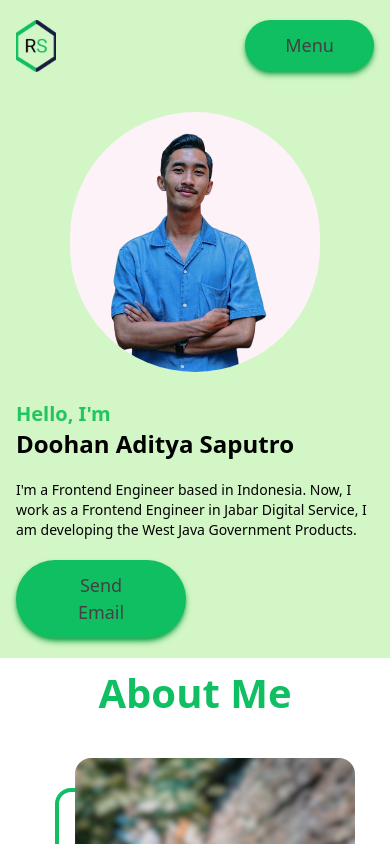
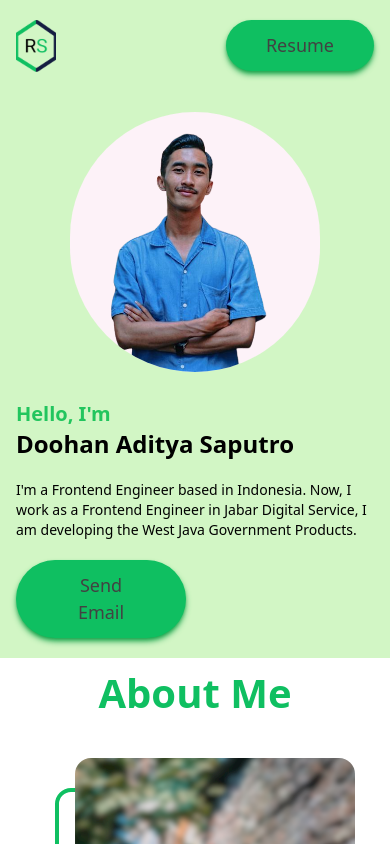
Before and after one commit to doohanas/doohanaditya, a Nuxt app: page / in a window 390 px wide. Shown: the top 844 px of the page. Built offline with nearby package versions, Linux system fonts and the light colour scheme.

Commit message:
feat (button-navbar): add anchor tag to download file in navbar

```diff
--- a/components/TheHeader/index.vue
+++ b/components/TheHeader/index.vue
@@ -9,22 +9,25 @@
           height="40px"
         />
       </NuxtLink>
-      <nav class="hidden lg:block">
-        <ul class="flex items-center gap-[30px]">
+      <nav class="">
+        <ul class="flex flex-row items-center gap-[30px]">
           <li
             v-for="link in navbarLinks"
             :key="link.id"
-            class="flex items-center gap-[30px]"
+            class="hidden lg:flex lg:items-center lg:gap-[30px]"
           >
             <NuxtLink :to="link.link">
               <p class="text-black">{{ link.title }}</p>
             </NuxtLink>
           </li>
+          <a
+            class="block cursor-pointer rounded-full border-0 bg-green-200 px-10 py-3 text-[18px] text-black shadow-md shadow-green-600 active:translate-y-[4px] active:shadow-none"
+            href="/cv-doohan_aditya_saputro.pdf"
+            download="doohan"
+            >Resume</a
+          >
         </ul>
       </nav>
-      <section class="block lg:hidden">
-        <BaseButton> Menu </BaseButton>
-      </section>
     </TheContainer>
   </header>
 </template>
```
Also changed, not shown: 1 other file (tests, documents, lock files or other folders).
